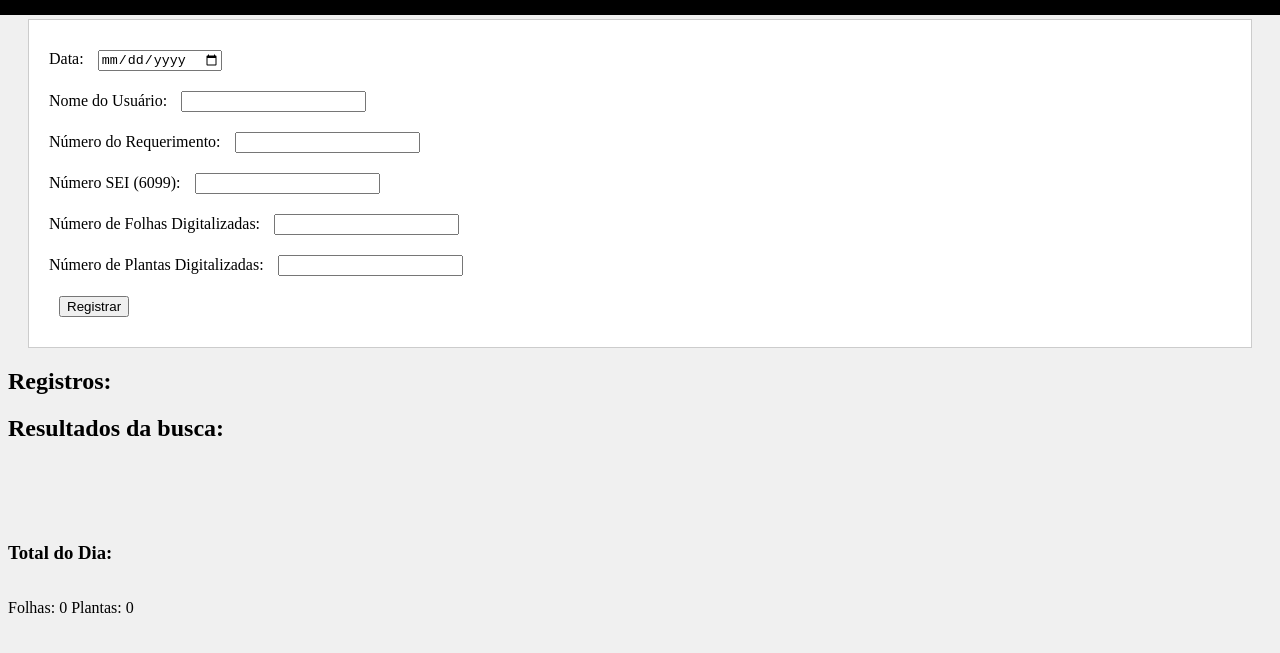
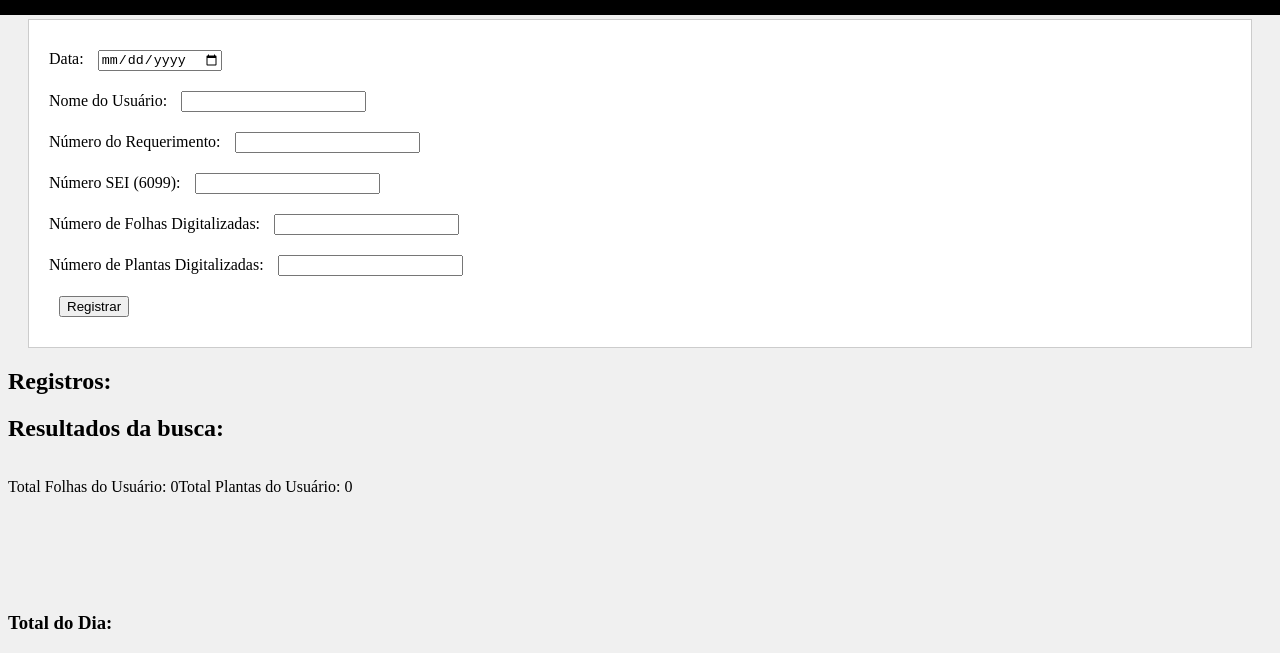
Before and after one commit to matheus0908/produtividade2, a plain HTML site: page index.html in a window 1280 px wide. Both pictures are taken after a click on the button "Buscar". Shown: the part 97-750 px from the top of the page. Drawn offline with Linux system fonts and the light colour scheme.

Commit message:
Update index.html

```diff
--- a/index.html
+++ b/index.html
@@ -159,13 +159,27 @@
             salvarRegistros();
         }
 
-        function buscarRegistros() {
+         function buscarRegistros() {
             const buscaData = document.getElementById("buscaData").value;
             const buscaNome = document.getElementById("buscaNome").value;
 
-            resultadosBusca = registros.filter(registro => registro.data === buscaData && registro.nome === buscaNome);
+            const resultados = registros.filter(registro => registro.data === buscaData && registro.nome === buscaNome);
+            let totalFolhasUsuario = 0;
+            let totalPlantasUsuario = 0;
 
-            exibirResultadosBusca();
+            const resultadoDiv = document.createElement("div");
+            resultadoDiv.innerHTML = "<h2>Resultados da busca:</h2>";
+
+            resultados.forEach(registro => {
+                resultadoDiv.innerHTML += `Nome: ${registro.nome}, Requerimento: ${registro.req}, SEI: ${registro.sei}, Folhas: ${registro.folhas}, Plantas: ${registro.plantas}<br>`;
+                totalFolhasUsuario += registro.folhas;
+                totalPlantasUsuario += registro.plantas;
+            });
+
+            resultadoDiv.innerHTML += `<p>Total Folhas do Usuário: ${totalFolhasUsuario}</p>`;
+            resultadoDiv.innerHTML += `<p>Total Plantas do Usuário: ${totalPlantasUsuario}</p>`;
+
+            document.getElementById("registros").appendChild(resultadoDiv);
         }
 
         function buscarPorRequerimentoSEI() {
```
